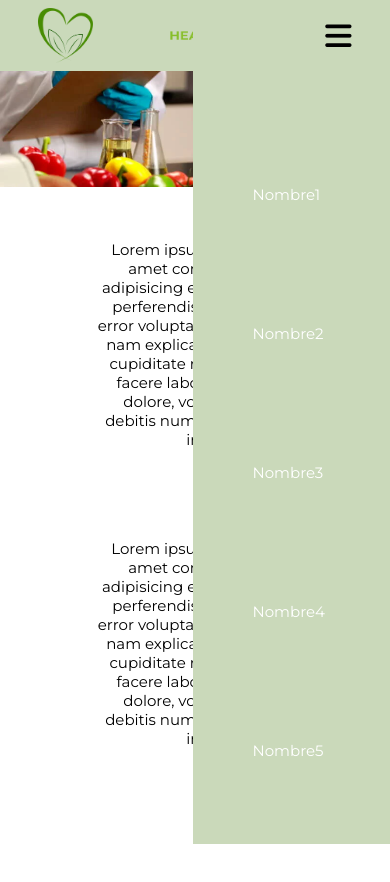
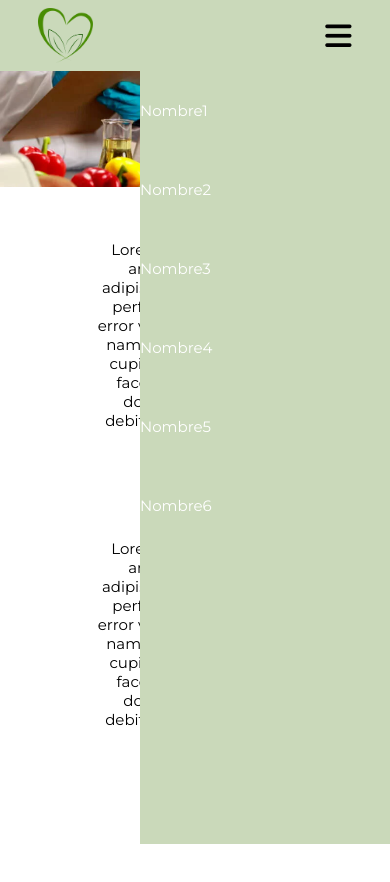
Before and after one commit to JuanBarco4/HEALFOOD, a plain HTML site: page info.html in a window 390 px wide. Both pictures are taken after a click on the label 338 px from the left and 35 px from the top of the page. After the commit the page ends 844 px from the top, so only its background shows below. Drawn offline with Linux system fonts and the light colour scheme.

Commit message:
Responsive para 1300 y 1900 realizado, transicion del menu en todas las resoluciones

```diff
--- a/css/info.css
+++ b/css/info.css
@@ -284,16 +284,18 @@
     }
     .cont-menu nav{
         transform: translateY(15%);
+        text-align: center;
     }
 
     .cont-menu nav a{
         display: block;
         text-decoration: none;
-        padding: 6rem ;
+        padding: 3rem 20rem 3rem 0rem;
         color: white;
         border-right: 0.5rem solid transparent;
         transition: all 400ms ease;
         font-size: 1.5rem;
+        text-align: center;
     }
 
     .cont-menu nav a:hover{
```
